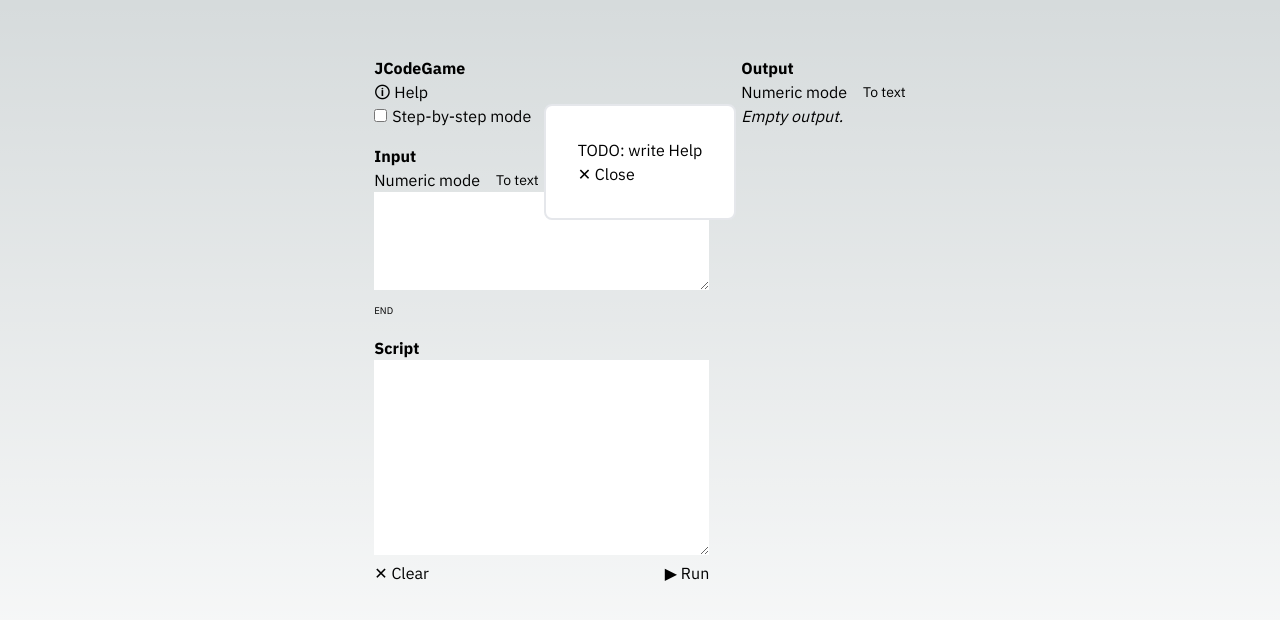
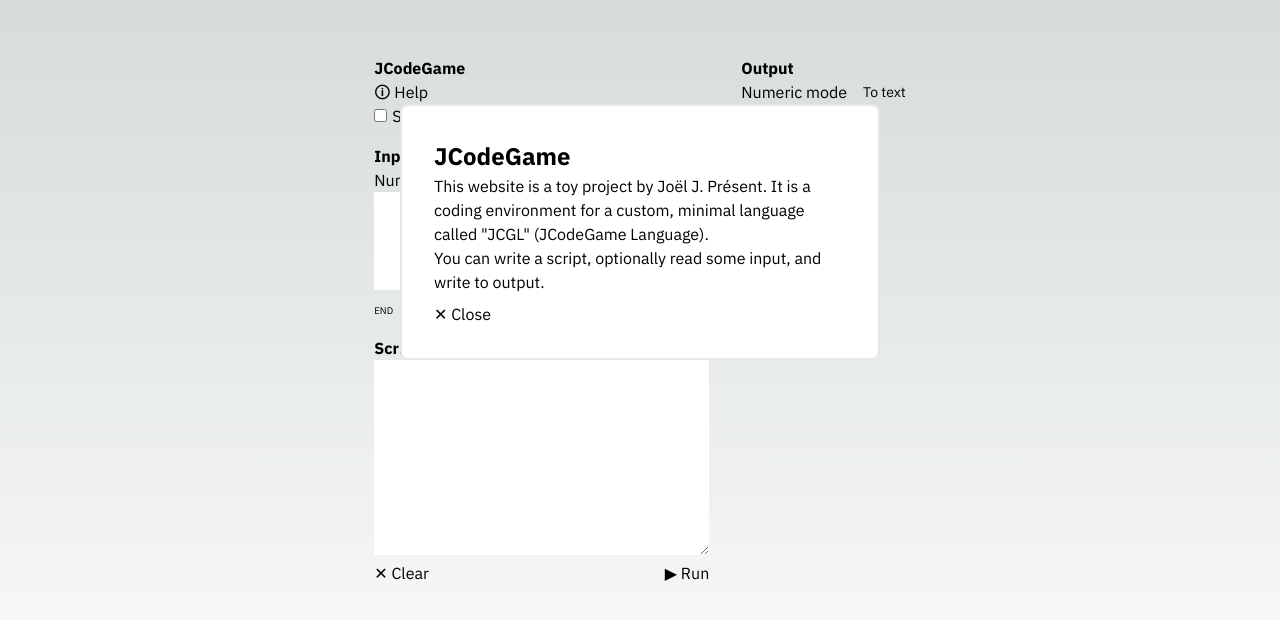
Before and after one commit to joeljpresent/jcodegame, a Next.js app: page / in a window 1280 px wide. Both pictures are taken after a click on the button "🛈 Help". Shown: the top 620 px of the page. Built offline with nearby package versions, Linux system fonts and the light colour scheme.

Commit message:
Write laconic help dialog

```diff
--- a/src/app/HelpDialog.tsx
+++ b/src/app/HelpDialog.tsx
@@ -19,16 +19,23 @@ export default function HelpDialog() {
     <dialog
       open={isShown}
       style={{
-        maxWidth: "20rem",
+        maxWidth: "30rem",
         padding: "2rem",
         borderWidth: "2px",
         borderRadius: "0.5rem",
       }}
     >
       <article>
-        <p>TODO: write Help</p>
+        <h1>JCodeGame</h1>
+        <p>
+          This website is a toy project by Joël J. Présent.
+          It is a coding environment for a custom, minimal language called "JCGL" (JCodeGame Language).
+        </p>
+        <p>
+          You can write a script, optionally read some input, and write to output.
+        </p>
       </article>
-      <button onClick={hideDialog}>
+      <button className="mt-2" onClick={hideDialog}>
         ✕ Close
       </button>
     </dialog>
--- a/src/app/globals.css
+++ b/src/app/globals.css
@@ -26,6 +26,11 @@ body {
     rgb(var(--background-start-rgb));
 }
 
+h1 {
+  font-weight: bold;
+  font-size: 1.5rem;
+}
+
 h2 {
   font-weight: bold;
   padding-top: 1rem;
```
